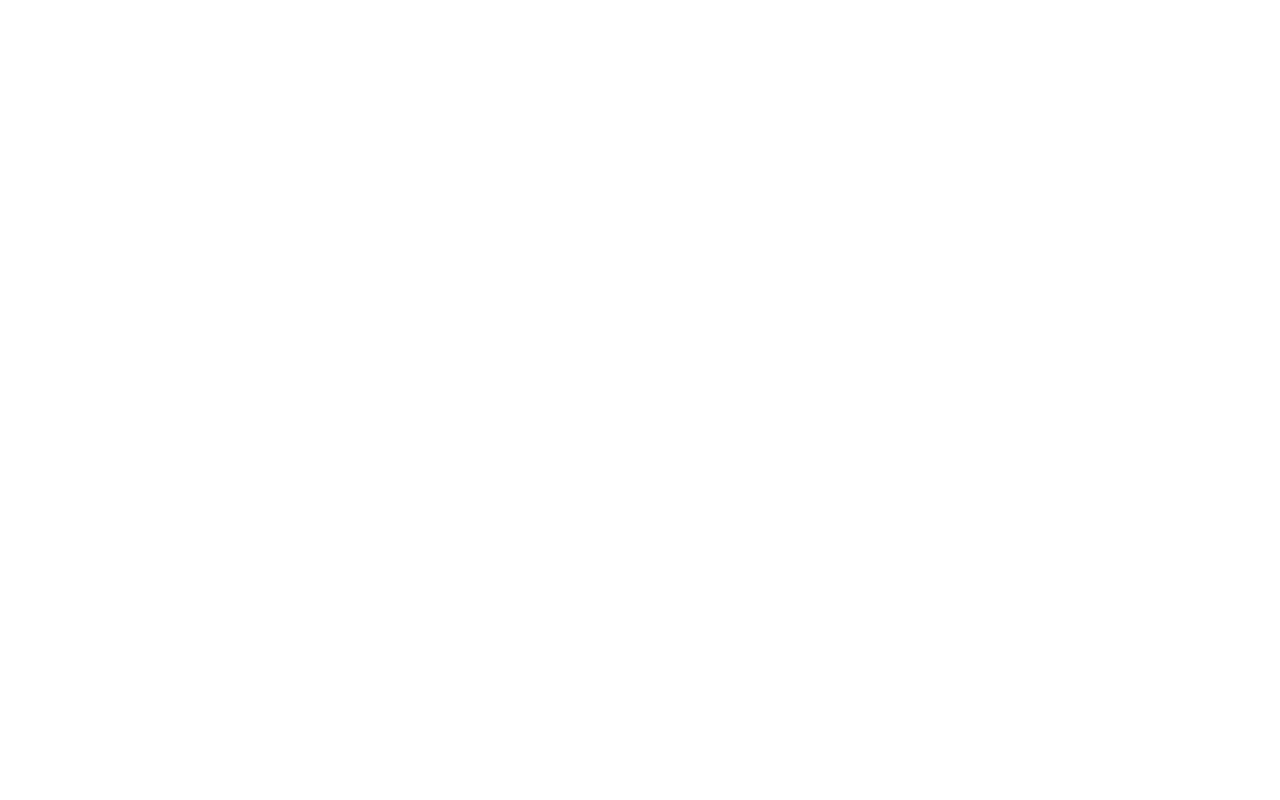
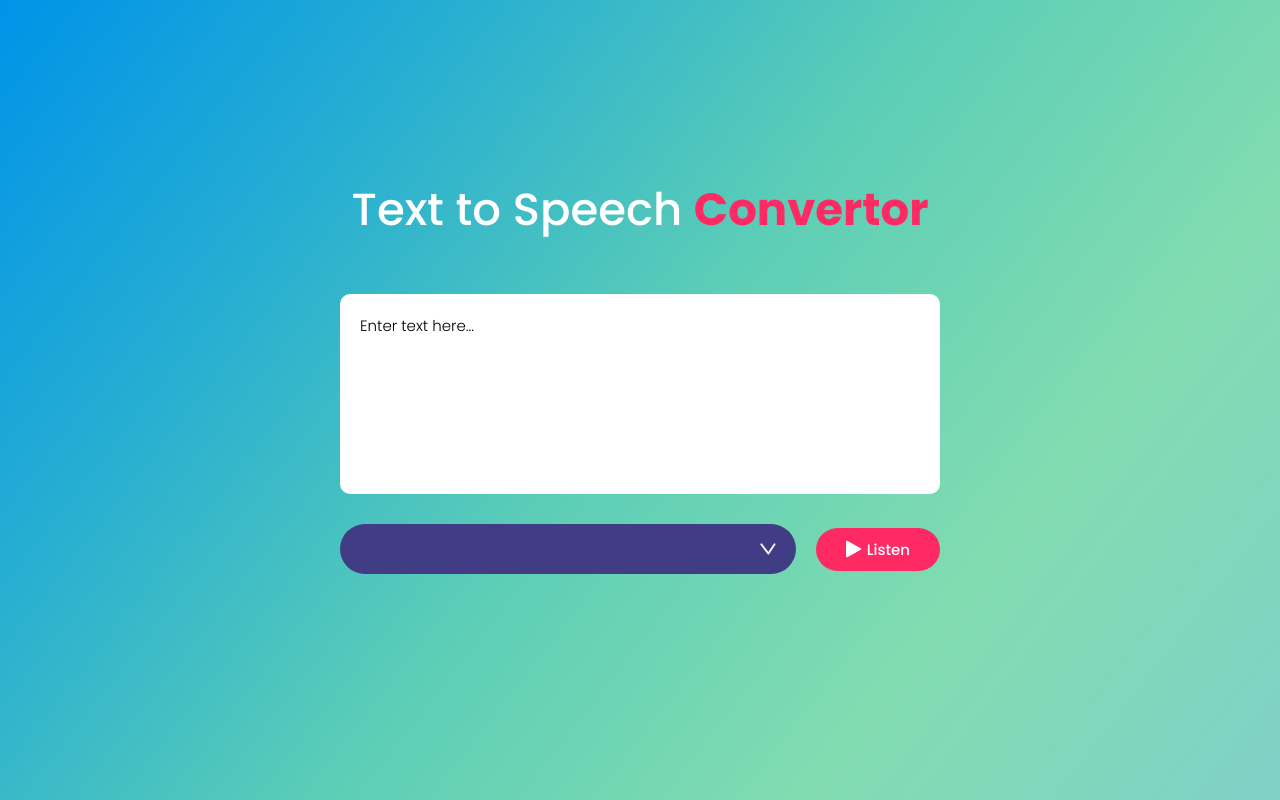
Before and after one commit to Shanmukh-235/Text-to-Speech-convertor, a plain HTML site: page index.html in a window 1280 px wide. Drawn offline with Linux system fonts and the light colour scheme.

Commit message:
Updated CSS and The HTML

```diff
--- a/index.html
+++ b/index.html
@@ -3,9 +3,20 @@
 <head>
     <meta charset="UTF-8">
     <meta name="viewport" content="width=device-width, initial-scale=1.0">
-    <title>Document</title>
+    <title>Text To Speech Convertor</title>
+    <link rel="stylesheet" href="style.css">
+    <style>
+        @import url('https://fonts.googleapis.com/css2?family=Fira+Code:wght@300..700&family=Merriweather:ital,wght@0,300;0,400;0,700;0,900;1,300;1,400;1,700;1,900&family=Noto+Sans+JP:wght@100..900&family=Poppins:ital,wght@0,100;0,200;0,300;0,400;0,500;0,600;0,700;0,800;0,900;1,100;1,200;1,300;1,400;1,500;1,600;1,700;1,800;1,900&family=Space+Mono:ital,wght@0,400;0,700;1,400;1,700&display=swap');
+    </style>
 </head>
 <body>
-
+    <div class="hero">
+        <h1>Text to Speech <span>Convertor</span></h1>
+        <textarea id="text" placeholder="Enter text here..."></textarea>
+        <div class="row">
+            <select name="" id=""></select>
+            <button><img src="./assets/play.png" alt="Play"> Listen</button>
+        </div>
+    </div>
 </body>
 </html>
--- a/style.css
+++ b/style.css
@@ -0,0 +1,96 @@
+* {
+    margin: 0;
+    padding: 0;
+    box-sizing: border-box;
+    font-family: 'Poppins', sans-serif;
+}
+
+.hero {
+    width: 100%;
+    min-height: 100vh;
+    background: linear-gradient(128deg, rgba(0, 147, 232, 1) 0%, rgba(40, 175, 209, 1) 25%, rgba(93, 206, 182, 1) 50%, rgba(130, 220, 177, 1) 75%, rgba(128, 208, 199, 1) 100%);
+    display: flex;
+    justify-content: center;
+    align-items: center;
+    flex-direction: column;
+    padding: 20px;
+    text-align: center;
+}
+
+.hero h1 {
+    font-size: 45px;
+    color: #fff;
+    margin-bottom: 50px;
+    margin-top: -50px;
+    font-weight: 500;
+}
+
+.hero h1 span {
+    color: #ff2963;
+    font-weight: 700;
+}
+
+textarea {
+    width: 100%;
+    max-width: 600px;
+    height: 200px;
+    background-color: #fff;
+    color: #000;
+    font-size: 15px;
+    border: 0;
+    outline: 0;
+    padding: 20px;
+    border-radius: 10px;
+    resize: none;
+    margin-bottom: 30px;
+}
+
+textarea::placeholder {
+    color: #000;
+    font-size: 15px;
+    font-weight: 300;
+}
+
+.row {
+    width: 100%;
+    max-width: 600px;
+    display: flex;
+    align-items: center;
+    gap: 20px;
+}
+
+button {
+    background-color: #ff2963;
+    padding: 10px 30px;
+    color: #fff;
+    border: 0;
+    outline: 0;
+    border-radius: 25px;
+    font-size: 15px;
+    font-weight: 500;
+    cursor: pointer;
+    display: flex;
+    align-items: center;
+}
+
+button img {
+    width: 16px;
+    margin-right: 5px;
+}
+
+select {
+    flex: 1;
+    color: #fff;
+    background: #403d84;
+    height: 50px;
+    padding: 0 20px;
+    outline: 0;
+    border: 0;
+    border-radius: 35px;
+    appearance: none;
+    background-image: url('./assets/dropdown.png');
+    background-repeat: no-repeat;
+    background-position: right 20px center;
+    background-size: 16px;
+    font-size: 15px;
+}
```
